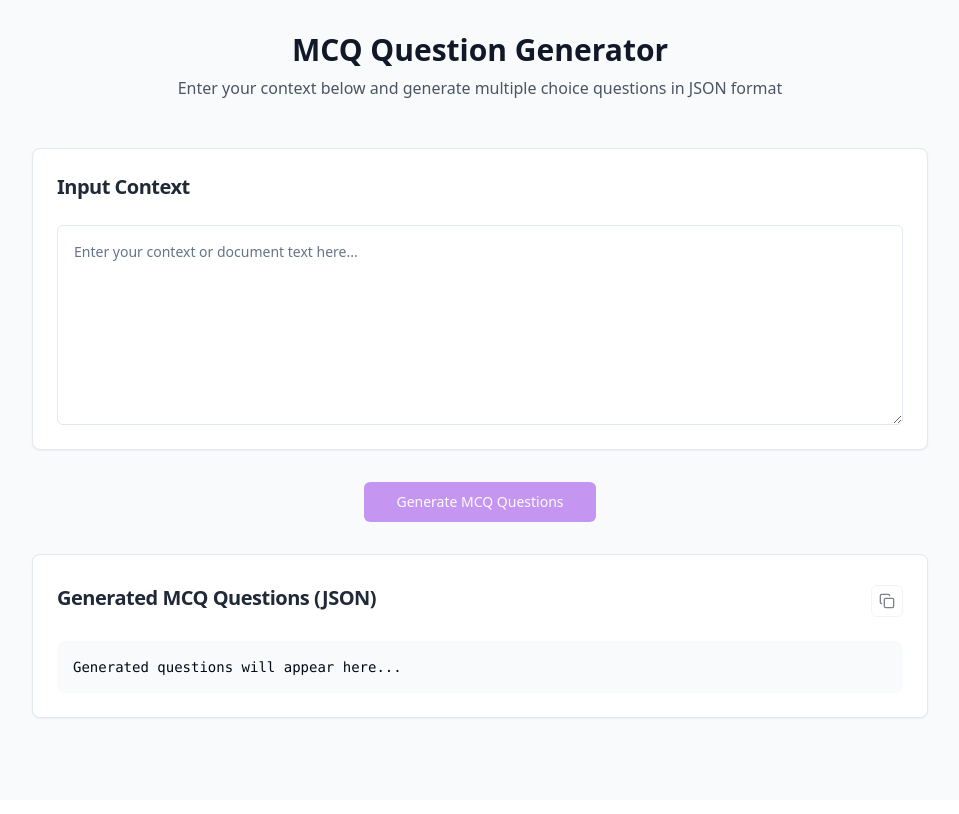
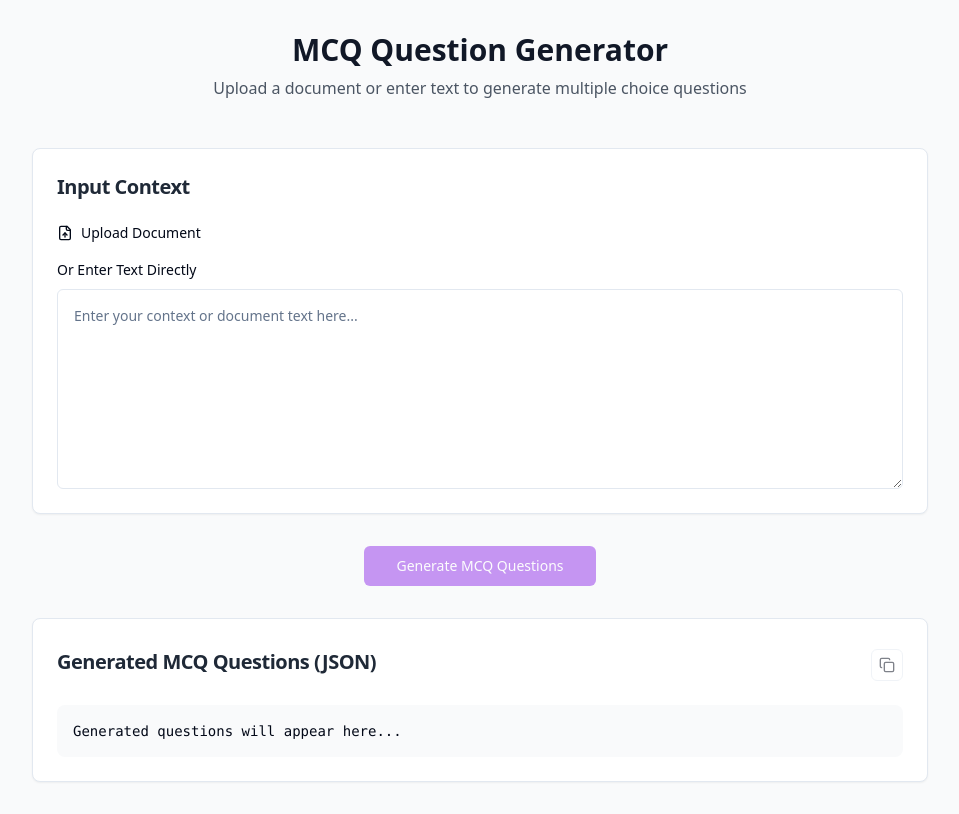
Before and after one commit to kzaid372/mcqcreatorhub, a React (Vite) app: page / in a window 1280 px wide. Shown: the whole page, without its empty margins (160-1119 px from the left). Built offline with nearby package versions, Linux system fonts and the light colour scheme.

Commit message:
Add file input functionality
Allow users to input a file for question generation.

```diff
--- a/src/components/InputSection.tsx
+++ b/src/components/InputSection.tsx
@@ -1,6 +1,11 @@
 
 import { Textarea } from "@/components/ui/textarea"
 import { Card, CardContent, CardHeader, CardTitle } from "@/components/ui/card"
+import { Input } from "@/components/ui/input"
+import { Label } from "@/components/ui/label"
+import { FileUp } from "lucide-react"
+import { useState } from "react"
+import { useToast } from "@/hooks/use-toast"
 
 interface InputSectionProps {
   value: string
@@ -8,6 +13,39 @@ interface InputSectionProps {
 }
 
 export const InputSection = ({ value, onChange }: InputSectionProps) => {
+  const [fileName, setFileName] = useState<string>("")
+  const { toast } = useToast()
+
+  const handleFileUpload = async (e: React.ChangeEvent<HTMLInputElement>) => {
+    const file = e.target.files?.[0]
+    if (!file) return
+
+    if (file.size > 5 * 1024 * 1024) { // 5MB limit
+      toast({
+        title: "File too large",
+        description: "Please upload a file smaller than 5MB",
+        variant: "destructive",
+      })
+      return
+    }
+
+    try {
+      const text = await file.text()
+      onChange(text)
+      setFileName(file.name)
+      toast({
+        title: "File uploaded successfully",
+        description: `${file.name} has been loaded`,
+      })
+    } catch (error) {
+      toast({
+        title: "Error reading file",
+        description: "Please try again with a different file",
+        variant: "destructive",
+      })
+    }
+  }
+
   return (
     <Card className="w-full">
       <CardHeader>
@@ -15,13 +53,35 @@ export const InputSection = ({ value, onChange }: InputSectionProps) => {
           Input Context
         </CardTitle>
       </CardHeader>
-      <CardContent>
+      <CardContent className="space-y-4">
+        <div className="space-y-2">
+          <Label htmlFor="file-upload" className="flex items-center gap-2 cursor-pointer">
+            <FileUp className="h-4 w-4" />
+            Upload Document
+          </Label>
+          <Input
+            id="file-upload"
+            type="file"
+            className="hidden"
+            accept=".txt,.doc,.docx,.pdf"
+            onChange={handleFileUpload}
+          />
+          {fileName && (
+            <p className="text-sm text-muted-foreground">
+              Uploaded: {fileName}
+            </p>
+          )}
+        </div>
+
+        <div className="space-y-2">
+          <Label>Or Enter Text Directly</Label>
           <Textarea
             placeholder="Enter your context or document text here..."
             className="min-h-[200px] p-4"
             value={value}
             onChange={(e) => onChange(e.target.value)}
           />
+        </div>
       </CardContent>
     </Card>
   )
--- a/src/pages/Index.tsx
+++ b/src/pages/Index.tsx
@@ -41,7 +41,7 @@ const Index = () => {
             MCQ Question Generator
           </h1>
           <p className="text-gray-600">
-            Enter your context below and generate multiple choice questions in JSON format
+            Upload a document or enter text to generate multiple choice questions
           </p>
         </div>
 
```
Lines whose indentation alone changed are shown as unchanged.
